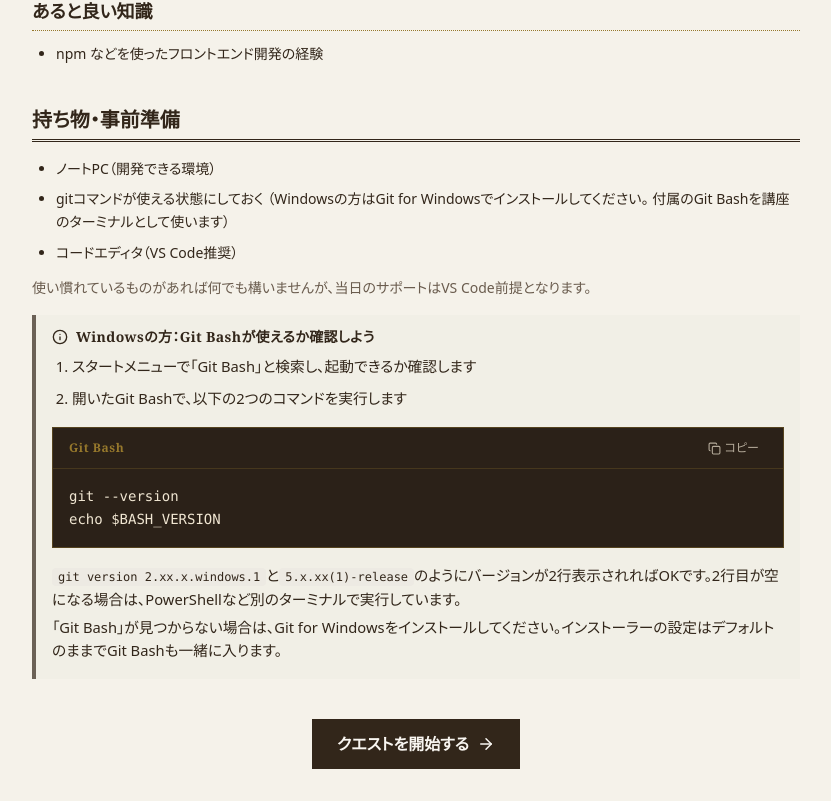
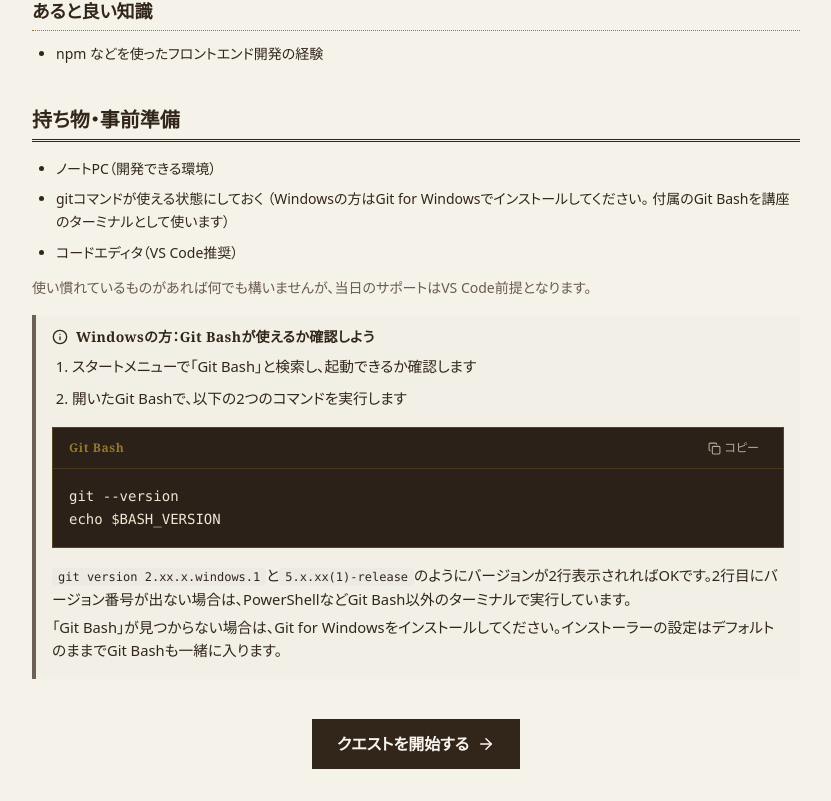
Before and after one commit to RiTa-23/hono_lesson, a React (Vite) app: page / in a window 1280 px wide. Shown: the part 1561-2362 px from the top of the page, without its empty margins (368-1199 px from the left). Built offline with nearby package versions, Linux system fonts and the light colour scheme.

Commit message:
fix: Git Bash確認手順の判定文言を修正

```diff
--- a/src/pages/Home.tsx
+++ b/src/pages/Home.tsx
@@ -335,7 +335,7 @@ echo $BASH_VERSION`}
           <code className="rounded bg-muted px-1.5 py-0.5 text-xs">git version 2.xx.x.windows.1</code>
           と
           <code className="rounded bg-muted px-1.5 py-0.5 text-xs">5.x.xx(1)-release</code>
-          のようにバージョンが2行表示されればOKです。2行目が空になる場合は、PowerShellなど別のターミナルで実行しています。
+          のようにバージョンが2行表示されればOKです。2行目にバージョン番号が出ない場合は、PowerShellなどGit Bash以外のターミナルで実行しています。
         </p>
         <p className="mt-2">
           「Git Bash」が見つからない場合は、
```
